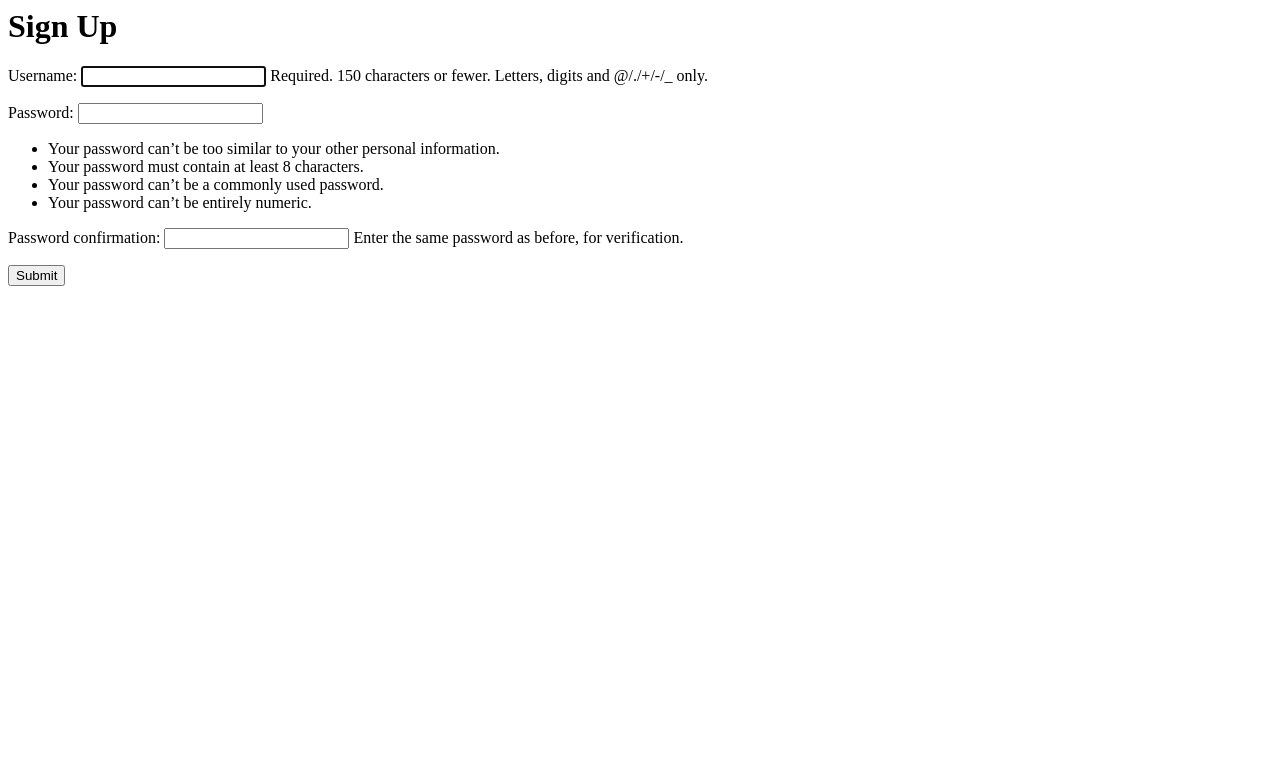
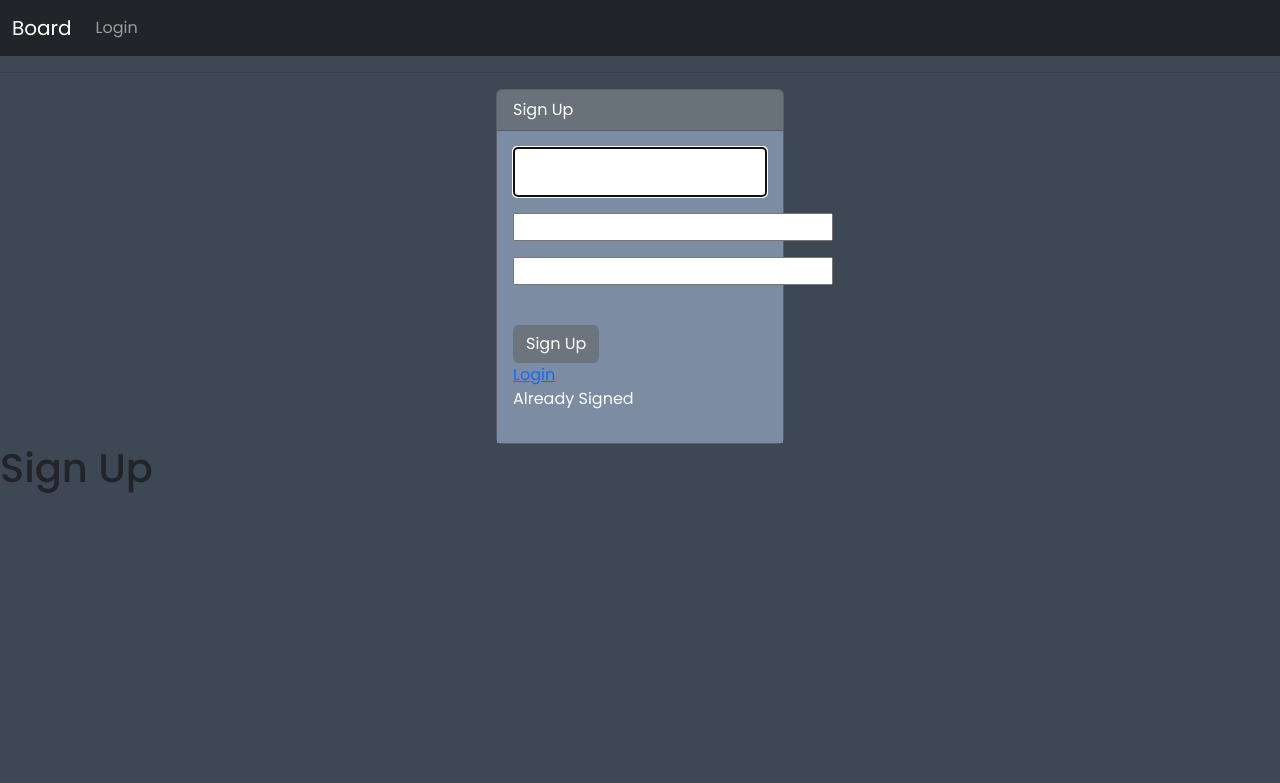
Before and after one commit to Akshaymanu/Board-Web-Application, a Django app: page /register in a window 1280 px wide. Shown: the top 783 px of the page. Run offline with Django 4.2, Linux system fonts and the light colour scheme.

Commit message:
Add New Feature

```diff
--- a/myapp/urls.py
+++ b/myapp/urls.py
@@ -5,11 +5,12 @@ from django.urls import path
 urlpatterns = [
     path('', views.home_pg, name='home'),
     path('login/', views.login_user, name='login'),
-    path('register',views.reg_user, name='user_reg'),
+    path('register',views.reg_user, name='register'),
     path('logout',views.logout_user, name='logout'),
     path('account',views.user_account, name='account'),
     path('room/<str:pk>/', views.room_pg, name='room'),
     path('create-room/', views.createRoom, name="create-room"),
+    path('update-room/<str:pk>', views.updateRoom, name="update-room"),
 
 
     ]
--- a/myapp/views.py
+++ b/myapp/views.py
@@ -24,6 +24,7 @@ def home_pg(request):
 
 
 
+@login_required(login_url='login')
 def room_pg(request, pk):
     room = Room.objects.get(id=pk)
     messages = room.message_set.all()
@@ -43,10 +44,22 @@ def createRoom(request):
     context = {'form': form}
     return render(request, 'basic/room_form.html', context)
 
-# def updateRoom(request, pk):
-#     room = Room.objects.get(1d=pk)
+def updateRoom(request, pk):
+    room = Room.objects.get(id=pk)
+    form = RoomForm(instance=room)
+
+    if request.method == 'POST':
+        form = RoomForm(request.POST, instance=room)
+        if form.is_valid():
+            form.save()
+        return redirect('home')
 
 
+    context = {'form':form}
+    return render(request, 'basic/room_form.html',context)
+
+
+@login_required(login_url='login')
 def basic(request):
     return render(request,'basic/base.html')
 
@@ -75,6 +88,7 @@ def logout_user(request):
     return redirect('login')
 
 
+@login_required(login_url='login')
 def user_account(request):
     rooms = Room.objects.all()
     context = {'rooms':rooms}
@@ -89,5 +103,6 @@ def reg_user(request):
         if form.is_valid():
             form.save()
 
+
     context = {'form': form}
     return render(request,'account/user_reg.html',context)
--- a/static/css/main.css
+++ b/static/css/main.css
@@ -50,6 +50,15 @@ body{
 
 }
 
+
+input[type=text], select, textarea {
+  width: 100%;
+  padding: 12px;
+  border: 1px solid #ccc;
+  border-radius: 4px;
+  resize: vertical;
+}
+
 .card{
   margin-bottom: 30px;
 }
@@ -68,6 +77,21 @@ body{
   border-radius: 5px;
   padding: 15px 32px;
 }
+
+.container {
+  display: grid;
+  grid-template-columns: auto auto auto auto auto auto;
+  gap: 10px;
+  background-color: #3e4754;
+  padding: 10px;
+  height: auto;
+  width: auto;
+}
+
+.item8 {
+  grid-area: 1 / 2 / 5 / 6;
+}
+
 
 button{
   padding: 10px 20px;
--- a/templates/account/account.html
+++ b/templates/account/account.html
@@ -35,6 +35,7 @@
 
 
 
+
 </div>
 
 
--- a/templates/account/user_reg.html
+++ b/templates/account/user_reg.html
@@ -1,8 +1,65 @@
-<h1>Sign Up</h1>
+{% extends 'basic/base.html' %}
 
-<form action="" method="post">
-    {% csrf_token %}
-    {{form.as_p}}
 
-    <input type="submit" name="Sign Up">
-</form>
+{% block content %}
+
+
+<!DOCTYPE html>
+<html lang="en">
+<head>
+    <meta charset="UTF-8">
+    <meta name="viewport" content="width=device-width, initial-scale=1.0">
+    <title>Document</title>
+       <!-- bootstrap  -->
+       <link href="https://cdn.jsdelivr.net/npm/bootstrap@5.3.0-alpha3/dist/css/bootstrap.min.css" rel="stylesheet" integrity="sha384-KK94CHFLLe+nY2dmCWGMq91rCGa5gtU4mk92HdvYe+M/SXH301p5ILy+dN9+nJOZ" crossorigin="anonymous">
+       <script src="https://cdn.jsdelivr.net/npm/bootstrap@5.3.0-alpha3/dist/js/bootstrap.bundle.min.js" integrity="sha384-ENjdO4Dr2bkBIFxQpeoTz1HIcje39Wm4jDKdf19U8gI4ddQ3GYNS7NTKfAdVQSZe" crossorigin="anonymous"></script>
+        <style>
+
+        .card {
+                margin: 0 auto; /* Added */
+                float: none; /* Added */
+        }
+
+        body{
+          background-color:#3e4754;
+
+      }
+        </style>
+
+
+</head>
+<body>
+
+        <hr>
+        <div class="card text-bg-secondary  mb-6" style="max-width: 18rem;">
+            <div class="card-header">Sign Up</div>
+            <div class="card-body">
+                <form method="POST" action="{% url 'register' %}">
+                    {% csrf_token %}
+                    <div class="mb-3">
+                      {{form.username}}
+                    </div>
+                    <div class="mb-3">
+                      {{form.password1}}
+
+                    </div>
+                    <div class="mb-3">
+                      {{form.password2}}
+                      </div>
+                    <br>
+                    <button type="submit" class="btn btn-secondary">Sign Up</button>
+                    <div><a href="{% url 'login' %}">Login</a><p>Already Signed</p></div>
+                  </form>
+
+            </div>
+          </div>
+                <h1>Sign Up</h1>
+
+
+
+</body>
+</html>
+
+
+
+{% endblock content %}
--- a/templates/basic/login.html
+++ b/templates/basic/login.html
@@ -44,7 +44,7 @@
                     </div>
                     <br>
                     <button type="submit" class="btn btn-secondary">Submit</button>
-                    <div><a href="{% url 'user_reg' %}">Sign Up</a><p>If You are new here</p></div>
+                    <div><a href="{% url 'register' %}">Sign Up</a><p>If You are new here</p></div>
                   </form>
 
             </div>
```
Also changed, not shown: templates/basic/home.html (+4 -3 lines), templates/basic/room.html (+17 -6 lines), templates/basic/room_form.html (+11 -6 lines), myapp/migrations/0005_profile_user_room.py (added), myapp/migrations/0006_remove_profile_user_room.py (added), templates/basic/reg.html (deleted).
